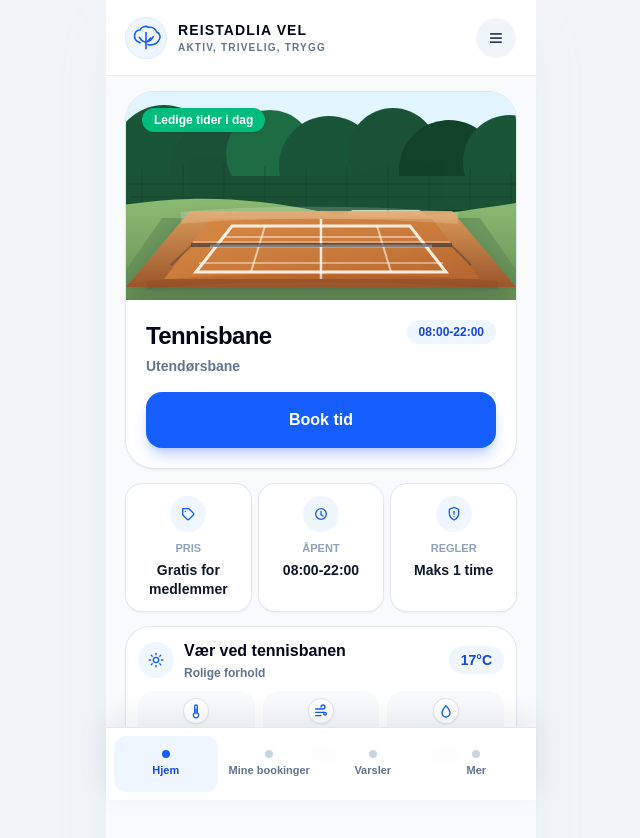
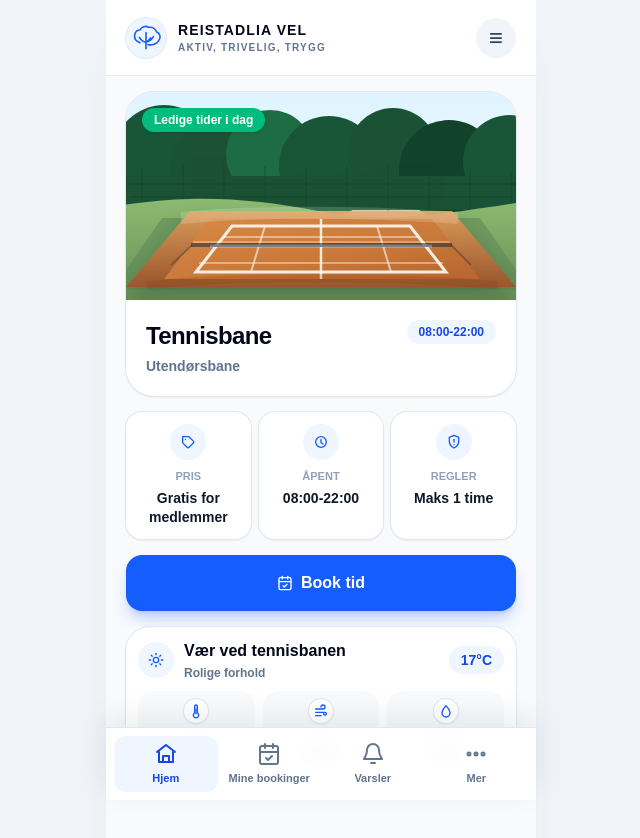
Before and after one commit to dna79/Velforening, a Next.js app: page / in a window 1280 px wide. Shown: the top 838 px of the page, without its empty margins (319-959 px from the left). Built offline with nearby package versions, Linux system fonts and the light colour scheme.

Commit message:
ui update

```diff
--- a/src/app/page.tsx
+++ b/src/app/page.tsx
@@ -1,4 +1,5 @@
 import type { ReactNode } from "react";
+import Link from "next/link";
 
 import { AppShell } from "@/components/app-shell";
 import { ResourceCard } from "@/components/resource-card";
@@ -10,7 +11,8 @@ type IconName =
   | "sun"
   | "thermometer"
   | "wind"
-  | "drop";
+  | "drop"
+  | "calendar";
 
 const infoCards: Array<{ icon: IconName; label: string; value: string }> = [
   { icon: "tag", label: "Pris", value: "Gratis for medlemmer" },
@@ -48,6 +50,14 @@ export default function Home() {
             </div>
           ))}
         </div>
+
+        <Link
+          className="flex h-14 w-full items-center justify-center gap-2 rounded-2xl bg-blue-600 px-5 text-base font-bold text-white shadow-lg shadow-blue-600/25 transition-colors hover:bg-blue-700 focus:outline-none focus:ring-2 focus:ring-blue-600 focus:ring-offset-2"
+          href="/r/tennisbane"
+        >
+          <AppIcon name="calendar" />
+          Book tid
+        </Link>
 
         <section className="rounded-3xl bg-white p-3 shadow-sm ring-1 ring-slate-200">
           <div className="flex items-center justify-between gap-3">
@@ -148,6 +158,15 @@ function AppIcon({ name }: { name: IconName }) {
     drop: (
       <path d="M12 21a6 6 0 0 0 6-6c0-4-6-11-6-11S6 11 6 15a6 6 0 0 0 6 6Z" />
     ),
+    calendar: (
+      <>
+        <path d="M8 2v4" />
+        <path d="M16 2v4" />
+        <rect height="18" rx="2" width="18" x="3" y="4" />
+        <path d="M3 10h18" />
+        <path d="m9 16 2 2 4-4" />
+      </>
+    ),
   };
 
   return (
--- a/src/components/app-shell.tsx
+++ b/src/components/app-shell.tsx
@@ -7,12 +7,14 @@ type AppShellProps = {
   children: ReactNode;
 };
 
-const navItems = [
+type NavKey = NonNullable<AppShellProps["active"]>;
+
+const navItems: Array<{ href: string; key: NavKey; label: string }> = [
   { href: "/", key: "home", label: "Hjem" },
   { href: "/mine", key: "mine", label: "Mine bookinger" },
   { href: "#varsler", key: "alerts", label: "Varsler" },
   { href: "/admin", key: "more", label: "Mer" },
-] as const;
+];
 
 export function AppLogo({ large = false }: { large?: boolean }) {
   return (
@@ -102,16 +104,61 @@ export function BottomNav({ active = "home" }: { active?: AppShellProps["active"
             href={item.href}
             key={item.key}
           >
-            <span
-              className={`h-2 w-2 rounded-full ${
-                isActive ? "bg-blue-600" : "bg-slate-300"
-              }`}
-            />
+            <NavIcon name={item.key} />
             {item.label}
           </Link>
         );
       })}
     </nav>
+  );
+}
+
+function NavIcon({ name }: { name: NavKey }) {
+  const icons: Record<NavKey, ReactNode> = {
+    home: (
+      <>
+        <path d="m3 10 9-7 9 7" />
+        <path d="M5 10v10h14V10" />
+        <path d="M9 20v-6h6v6" />
+      </>
+    ),
+    mine: (
+      <>
+        <path d="M8 2v4" />
+        <path d="M16 2v4" />
+        <rect height="18" rx="2" width="18" x="3" y="4" />
+        <path d="M3 10h18" />
+        <path d="m9 16 2 2 4-4" />
+      </>
+    ),
+    alerts: (
+      <>
+        <path d="M18 8a6 6 0 0 0-12 0c0 7-3 7-3 9h18c0-2-3-2-3-9" />
+        <path d="M10 21h4" />
+      </>
+    ),
+    more: (
+      <>
+        <circle cx="5" cy="12" r="1.5" />
+        <circle cx="12" cy="12" r="1.5" />
+        <circle cx="19" cy="12" r="1.5" />
+      </>
+    ),
+  };
+
+  return (
+    <svg
+      aria-hidden="true"
+      className="h-6 w-6"
+      fill="none"
+      stroke="currentColor"
+      strokeLinecap="round"
+      strokeLinejoin="round"
+      strokeWidth="2"
+      viewBox="0 0 24 24"
+    >
+      {icons[name]}
+    </svg>
   );
 }
 
--- a/src/components/resource-card.tsx
+++ b/src/components/resource-card.tsx
@@ -1,11 +1,9 @@
-import Link from "next/link";
-
 export function ResourceCard() {
   return (
     <article className="overflow-hidden rounded-[28px] bg-white shadow-sm ring-1 ring-slate-200">
       <CourtIllustration />
 
-      <div className="flex flex-col gap-4 p-5">
+      <div className="p-5">
         <div className="flex items-start justify-between gap-3">
           <div>
             <h1 className="text-2xl font-bold tracking-tight text-slate-950">
@@ -19,13 +17,6 @@ export function ResourceCard() {
             08:00-22:00
           </span>
         </div>
-
-        <Link
-          className="flex h-14 items-center justify-center rounded-2xl bg-blue-600 px-5 text-base font-bold text-white shadow-lg shadow-blue-600/25 transition-colors hover:bg-blue-700 focus:outline-none focus:ring-2 focus:ring-blue-600 focus:ring-offset-2"
-          href="/r/tennisbane"
-        >
-          Book tid
-        </Link>
       </div>
     </article>
   );
```
